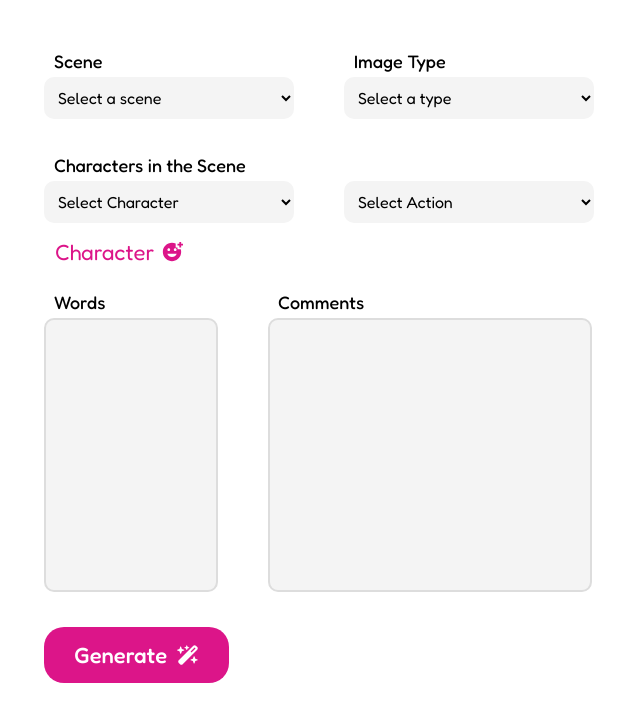
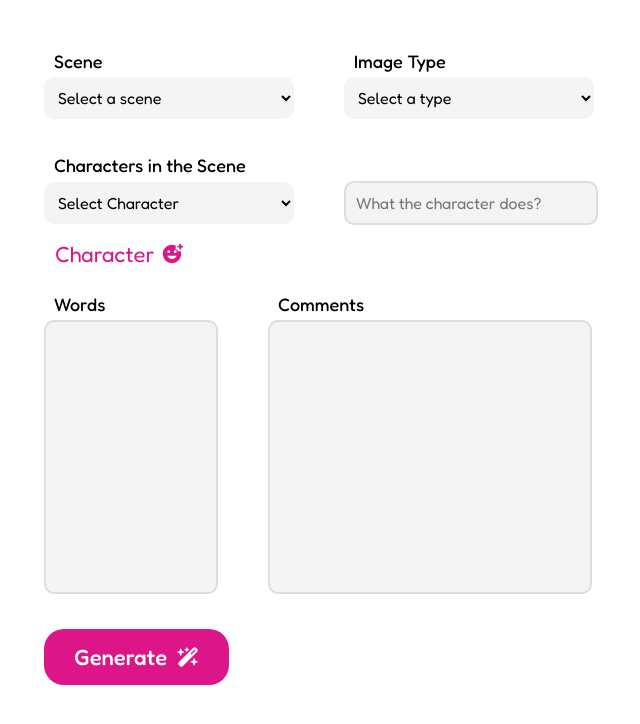
Before and after one commit to PoratEyal/Text-to-Image, a React (Create React App) app in the folder frontend/: page / in a window 1280 px wide. Both pictures are taken after a click on the button "Character". Shown: the top 724 px of the page, without its empty margins (6-646 px from the left). Built offline with nearby package versions, Linux system fonts and the light colour scheme; no server answers.

Commit message:
change from select to input

```diff
--- a/frontend/src/App.js
+++ b/frontend/src/App.js
@@ -143,24 +143,12 @@ function App() {
               <option value="Woman">Woman</option>
             </select>
 
-            <select className={styles.select} value={item.action} onChange={(e) => handleActionChange(index, e.target.value)}>
-              <option disabled value="">Select Action</option>
-              <option value="Eating food">Eating food</option>
-              <option value="Sleeping">Sleeping</option>
-              <option value="Reading">Reading</option>
-              <option value="Exercising">Exercising</option>
-              <option value="Watching TV">Watching TV</option>
-              <option value="Cooking">Cooking</option>
-              <option value="Playing games">Playing games</option>
-              <option value="Working">Working</option>
-              <option value="Studying">Studying</option>
-              <option value="Cleaning">Cleaning</option>
-              <option value="Shopping">Shopping</option>
-              <option value="Gardening">Gardening</option>
-              <option value="Traveling">Traveling</option>
-              <option value="Socializing">Socializing</option>
-              <option value="Relaxing">Relaxing</option>
-            </select>
+            <input
+              placeholder='What the character does?'
+              className={styles.character_input}
+              value={item.action}
+              onChange={(e) => handleActionChange(index, e.target.value)}
+            />
           </div>
         ))}
 
--- a/frontend/src/App.module.css
+++ b/frontend/src/App.module.css
@@ -72,6 +72,19 @@
   font-weight: 450;
   margin-bottom: 5px;
   margin-left: 10px;
+}
+
+.character_input{
+  font-family: 'Fredoka', sans-serif;
+  font-size: 16px;
+  padding: 10px;
+  border: none;
+  border-radius: 10px;
+  background-color: rgb(244, 244, 244);
+  margin-bottom: 10px;
+  width: 230px;
+  outline: none;
+  border: 2px solid rgb(221, 221, 221);
 }
 
 .add_characters_btn {
```
